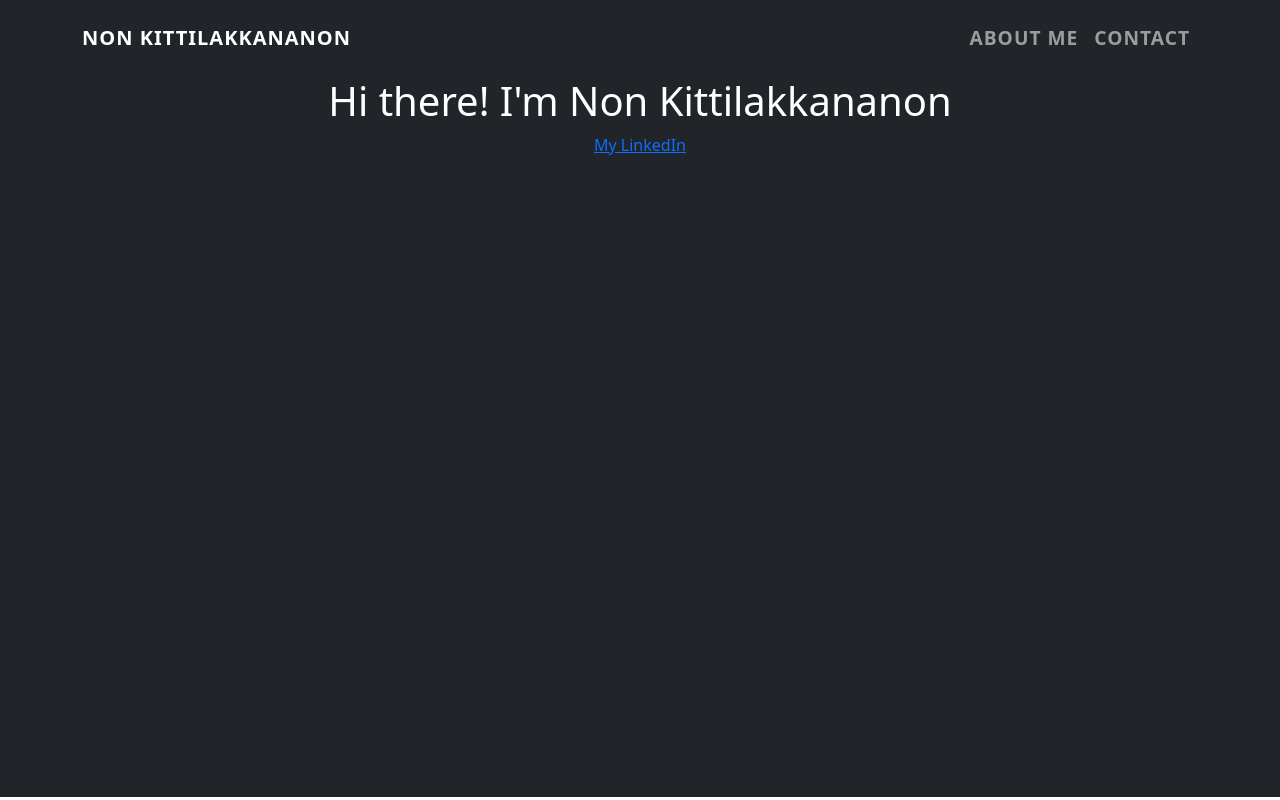
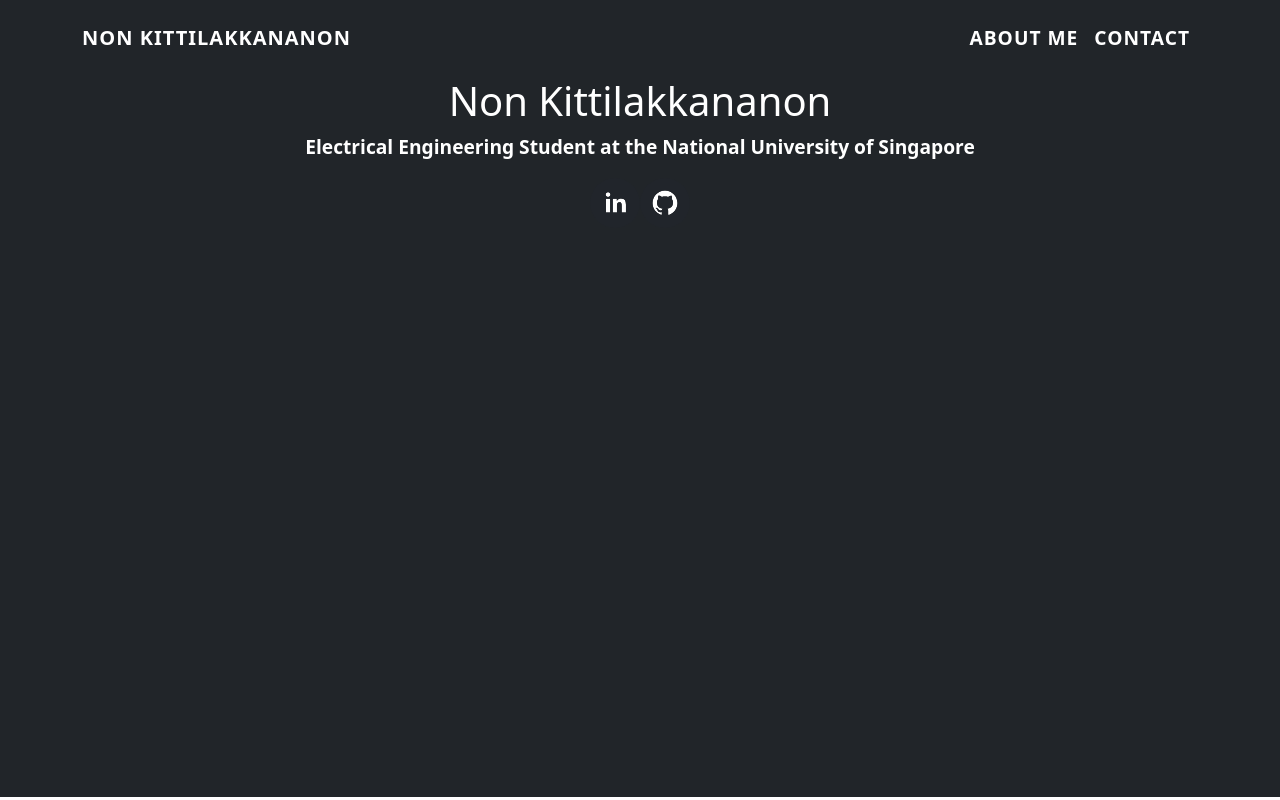
Before and after one commit to tata32000/non-kittilakkananon, a React (Create React App) app: page / in a window 1280 px wide. Built offline with nearby package versions, Linux system fonts and the light colour scheme.

Commit message:
tidy up + add info

```diff
--- a/package.json
+++ b/package.json
@@ -13,6 +13,7 @@
     "react-dom": "^18.2.0",
     "react-router-dom": "^6.4.2",
     "react-scripts": "5.0.1",
+    "react-social-icons": "^5.15.0",
     "web-vitals": "^2.1.4"
   },
   "scripts": {
--- a/src/Components/About.jsx
+++ b/src/Components/About.jsx
@@ -1,3 +1,4 @@
+import './index.css'
 export default function About() {
     return (
         <>
--- a/src/Components/Contact.jsx
+++ b/src/Components/Contact.jsx
@@ -2,7 +2,7 @@ export default function Contact() {
   return (
     <>
       <h1>Contact me</h1>
-      <p>Email: tata32000@hotmail.com</p>
+      <p>Email: <a href = "mailto: tata32000@hotmail.com">tata32000@hotmail.com</a></p>
     </>
   );
 }
--- a/src/Components/Header.css
+++ b/src/Components/Header.css
@@ -1,4 +1,4 @@
-.container{
+.navbar {
   color: #fff !important;
   font-size: 1.2rem;
   font-weight: 600;
--- /dev/null
+++ b/src/Components/index.css
@@ -0,0 +1,38 @@
+h1 {
+  color: #fff !important;
+  font-size: 3.5rem;
+  font-weight: 600;
+}
+p {
+  color: #fff;
+  font-size: 1.2rem;
+  font-weight: 600;
+}
+ul{
+    font-size: 1.2rem;
+    font-weight: 600;
+}
+/* unvisited link */
+a:link {
+  color: white;
+}
+
+/* visited link */
+a:visited {
+  color: white;
+}
+
+/* mouse over link */
+a:hover {
+  color: red;
+}
+
+/* selected link */
+a:active {
+  color: grey;
+}
+@font-face {
+  font-family: "San Francisco";
+  font-weight: 400;
+  src: url("https://applesocial.s3.amazonaws.com/assets/styles/fonts/sanfrancisco/sanfranciscodisplay-regular-webfont.woff");
+}
--- a/src/Components/index.jsx
+++ b/src/Components/index.jsx
@@ -1,13 +1,24 @@
+import { SocialIcon } from "react-social-icons";
+import './index.css'
+
 export default function Home() {
   return (
     <>
       <div id="Home">
-        <h1>Hi there! I'm Non Kittilakkananon</h1>
+        <h1>Non Kittilakkananon</h1>
         <p>
-          <a href="https://www.linkedin.com/in/non-kittilakkananon-047728b7/">
-            My LinkedIn
-          </a>
+          Electrical Engineering Student at the National University of Singapore
         </p>
+        <SocialIcon
+          bgColor="#21252b"
+          fgColor="white"
+          url="https://www.linkedin.com/in/non-kittilakkananon-047728b7/"
+        />
+        <SocialIcon
+          bgColor="#21252b"
+          fgColor="white"
+          url="https://github.com/tata32000"
+        />
       </div>
     </>
   );
```
Also changed, not shown: 1 other file (tests, documents, lock files or other folders). Lines whose indentation alone changed are shown as unchanged.
